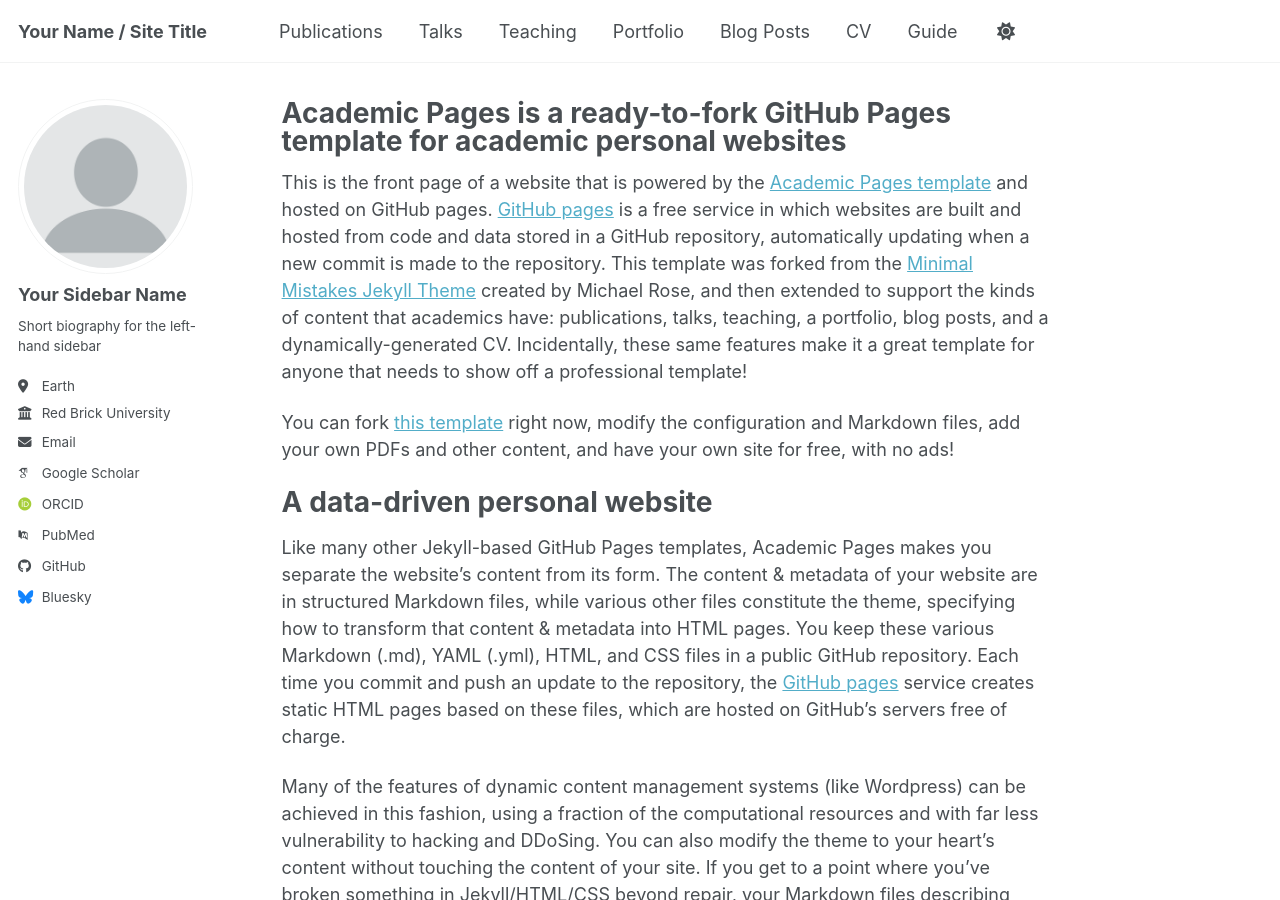
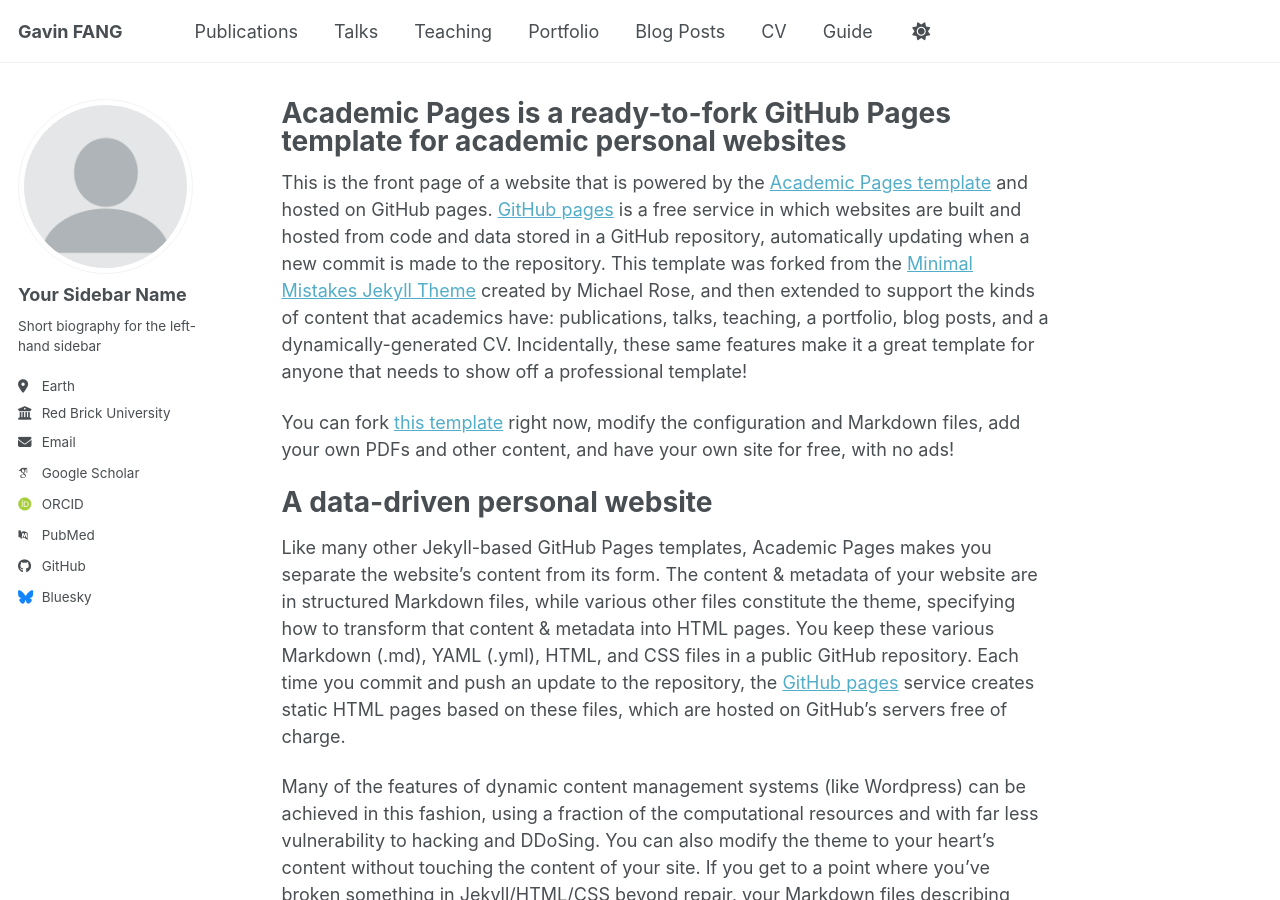
Before and after one commit to heisenberg0020/heisenberg0020.github.io, a Jekyll site: the page built from _pages/about.md, in a window 1280 px wide and 900 px high. Built offline with Jekyll 4.4.1, drawn with Linux system fonts in a browser that asks for light colours; some web fonts are replaced; a script bundle is joined from its source files by our own code; library files that are not in the unit come from our copies.

Commit message:
Update site title in configuration file

```diff
--- a/_config.yml
+++ b/_config.yml
@@ -9,7 +9,7 @@
 # Basic Site Settings
 locale                   : "en-US"
 site_theme               : "default" # the available themes options are "default", "air", "sunrise", "mint", "dirt" and "contrast"
-title                    : "Your Name / Site Title"
+title                    : "Gavin FANG"
 title_separator          : "-"
 name                     : &name "Your Name"
 description              : &description "Your Name's academic portfolio"   # Update this with a general description of your site, this is the default if not overridden by a page
```
